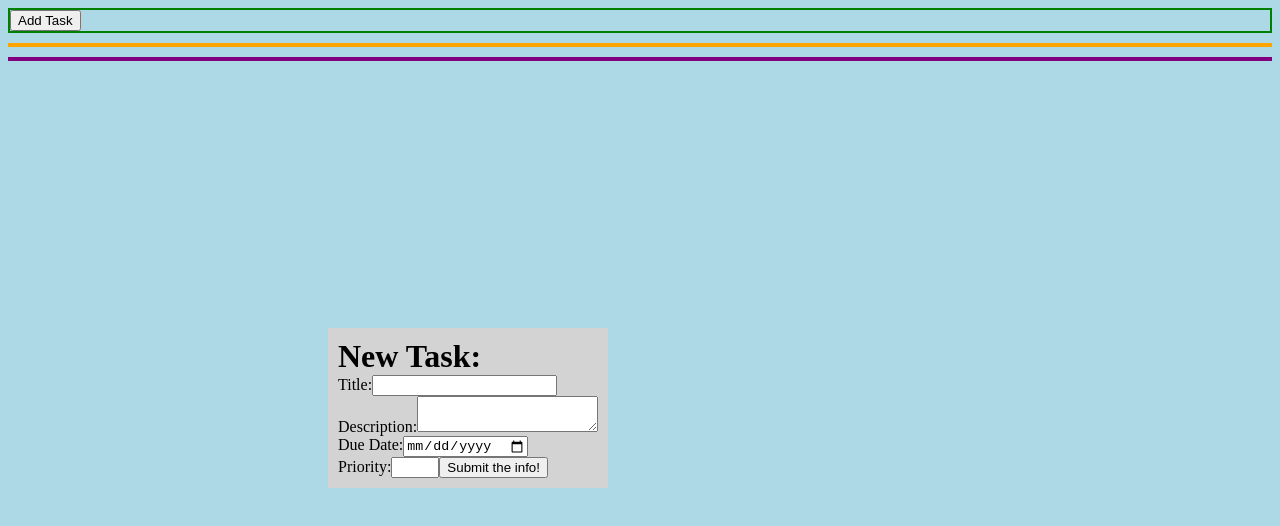
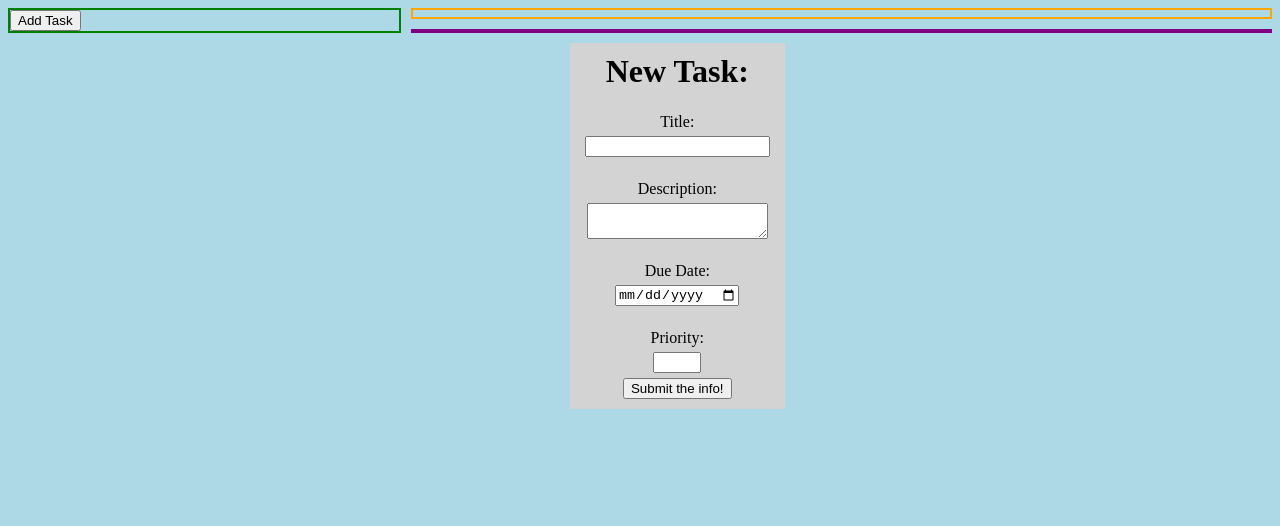
Before and after one commit to maleker86/to-do-list-3, a website built with webpack: page dist/index.html in a window 1280 px wide. Both pictures are taken after a click on the button "Add Task". Built offline with nearby package versions, Linux system fonts and the light colour scheme.

Commit message:
Move createTask to Controller

```diff
--- a/src/controller.js
+++ b/src/controller.js
@@ -0,0 +1,9 @@
+export function createTask() {
+    let task_title = document.getElementById("task_title").value;
+
+    if (task_title == "") {
+        console.log("lol quit it");
+    }
+
+    task_title.AddTask;
+  }
--- a/src/index.js
+++ b/src/index.js
@@ -1,5 +1,5 @@
 import "./style.css";
-import { AddTask } from "./task.js";
+import { createTask } from "./controller.js";
 
 //create a blank page!
   const header = document.createElement("div");
@@ -97,22 +97,11 @@ import { AddTask } from "./task.js";
     button.innerText = "Submit the info!";
     button.style.width = "flex-self";
     button.addEventListener("click", () => {
-        createTask();
+        createTask;
         clearInputFields();
         TaskFormToggle();
     } );
     // button.addEventListener("click", clearInputFields);
-
-
-  function createTask() {
-    let task_title = document.getElementById("task_title").value;
-
-    if (task_title == "") {
-        console.log("lol quit it");
-    }
-
-    task_title.AddTask;
-  }
 
   function clearInputFields() {
     let title = document.getElementById("task_title");
@@ -130,7 +119,7 @@ function TaskFormToggle() {
     let form = document.getElementById("task_form");
 
     if (form.style.display == "none") {
-        form.style.display = "block";
+        form.style.display = "grid";
     } else {
         form.style.display = "none";
     };
--- a/src/style.css
+++ b/src/style.css
@@ -2,9 +2,9 @@ body {
     display: grid;
     gap: 10px;
     grid-template-areas:
-        "header header"
-        "main main"
-        "footer footer"
+        "header main main"
+        "header main main"
+        "header footer footer"
     ;
     background-color: lightblue;
 }
@@ -39,18 +39,18 @@ input[type="radio"] {
 }
 
 form {
-    /* grid-column-start: 2; */
-    grid-area: main;
+    grid-column-start: 2;
+    /* grid-area: main; */
     display: none;
     gap: 5px;
-    grid-template-columns: 1fr 5fr 1fr;
+    grid-template-columns: 1fr auto 1fr;
     justify-items: center;
+    justify-self: center;
+    align-items: center;
     background-color: lightgray;
     padding: 10px;
-    max-width: 75vw;
     z-index: 99999999;
-    position: absolute;
-    margin: 25%;
+    /* position: absolute; */
 }
 
 form * {
```
Also changed, not shown: dist/main.js.
